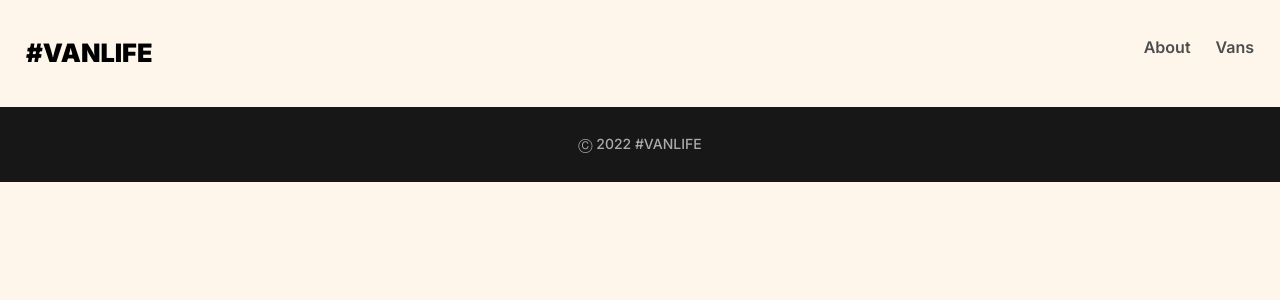
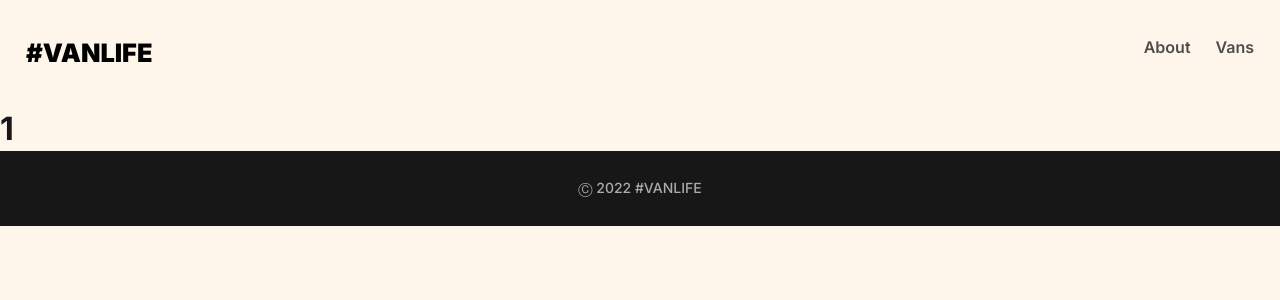
Before and after one commit to nikolaybilyk/vanlife, a React (Vite) app: page /vans/1 in a window 1280 px wide. Shown: the top 300 px of the page. Built offline with nearby package versions, Linux system fonts and the light colour scheme.

Commit message:
van detail page added

```diff
--- a/src/App.jsx
+++ b/src/App.jsx
@@ -3,6 +3,7 @@ import { BrowserRouter, Routes, Route, Link } from "react-router-dom"
 import Home from "./pages/Home"
 import About from "./pages/About"
 import Vans from "./pages/Vans"
+import VanDetail from "./pages/VanDetail"
 
 export default function App() {
     return (
@@ -18,6 +19,7 @@ export default function App() {
                 <Route path="/" element={<Home />} />
                 <Route path="/about" element={<About />} />
                 <Route path="/vans" element={<Vans />}/>
+                <Route path="/vans/:id" element={<VanDetail />} />
             </Routes>
             <footer className="footer">
                 <p className="footer-text">Ⓒ 2022 #VANLIFE</p>
--- /dev/null
+++ b/src/pages/VanDetail.jsx
@@ -0,0 +1,12 @@
+import React from "react"
+import { useParams } from "react-router-dom"
+
+export default function VanDetail() {
+    const params = useParams()
+
+    return (
+        <main>
+            <h1>{`${params.id}`}</h1>
+        </main>
+    )
+}
--- a/src/pages/Vans.jsx
+++ b/src/pages/Vans.jsx
@@ -1,9 +1,13 @@
 import React from "react"
 import vansData from "../server"
+import { Link } from "react-router-dom"
 
 export default function Vans() {
-    const vansElements = vansData.map(van => {
+    const [ vans, setVans ] = React.useState(vansData)
+
+    const vansElements = vans.map(van => {
         return (
+            <Link to={`/vans/${van.id}`}>
                 <div className="van-card">
                     <img src={van.imageUrl} alt="van image" className="van-card-img"/>
                     <div>
@@ -12,6 +16,7 @@ export default function Vans() {
                     </div>
                     <span className="van-card-offer"><span className="van-card-price">${van.price}</span>/day</span>
                 </div>
+            </Link>
         )
     })
 
```
Lines whose indentation alone changed are shown as unchanged.
